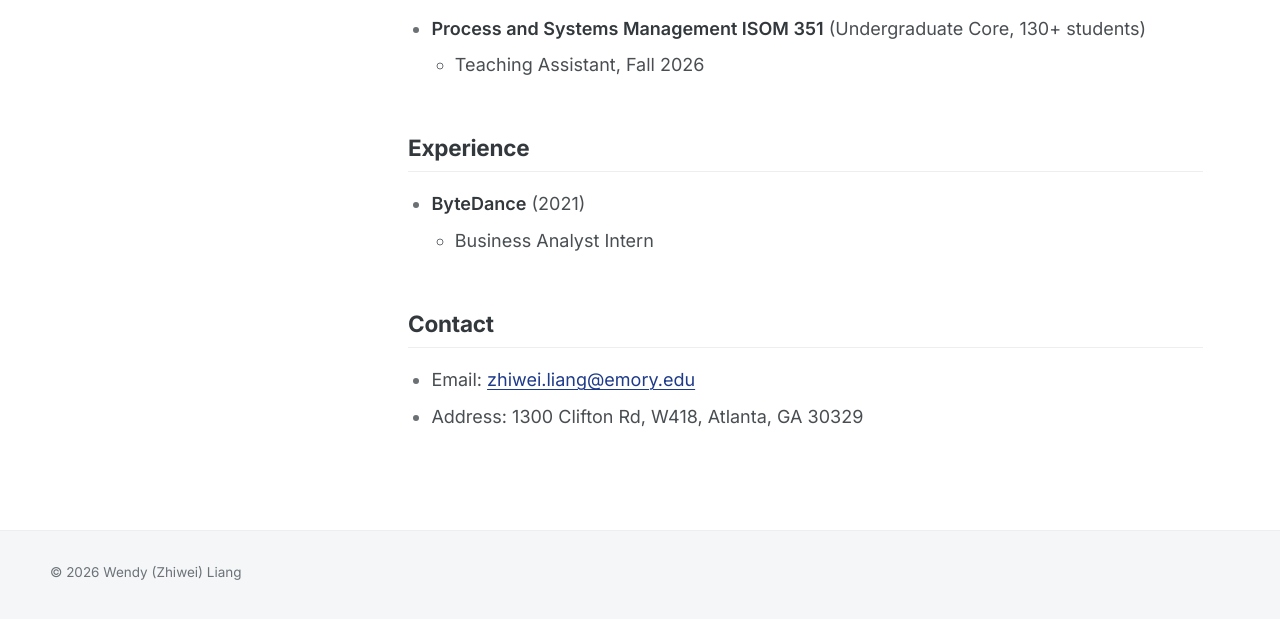
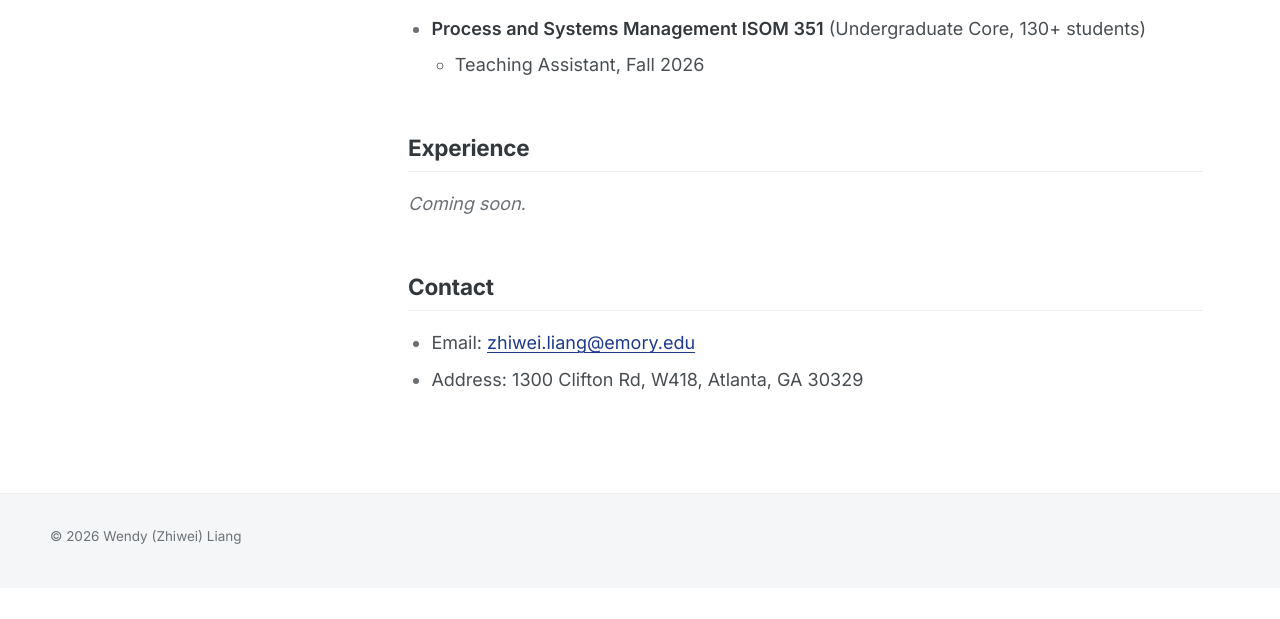
Before and after one commit to wendylzw/wendylzw.github.io, a plain HTML site: page index.html in a window 1280 px wide. Shown: the part 809-1428 px from the top of the page. After the commit the page ends 1397 px from the top, so only its background shows below. Drawn offline with Linux system fonts and the light colour scheme; some icons are missing.

Commit message:
Experience: replace ByteDance entry with Coming soon

```diff
--- a/index.html
+++ b/index.html
@@ -212,12 +212,14 @@
       <!-- 经历（实习 / 业界合作） -->
       <section id="experience">
         <h2>Experience</h2>
-        <!-- ✏️ 每段经历一个 <li>：公司名 (时间)，下面一行是职位 -->
+        <p class="empty">Coming soon.</p>
+        <!-- ✏️ 有经历后，删掉上面的 Coming soon，按这个格式添加（每段一个 <li>）：
         <ul class="entries">
-          <li><strong>ByteDance</strong> (2021)
-            <ul><li>Business Analyst Intern</li></ul>
+          <li><strong>Company Name</strong> (Year)
+            <ul><li>Job Title</li></ul>
           </li>
         </ul>
+        -->
       </section>
 
       <!-- 联系方式 -->
```
